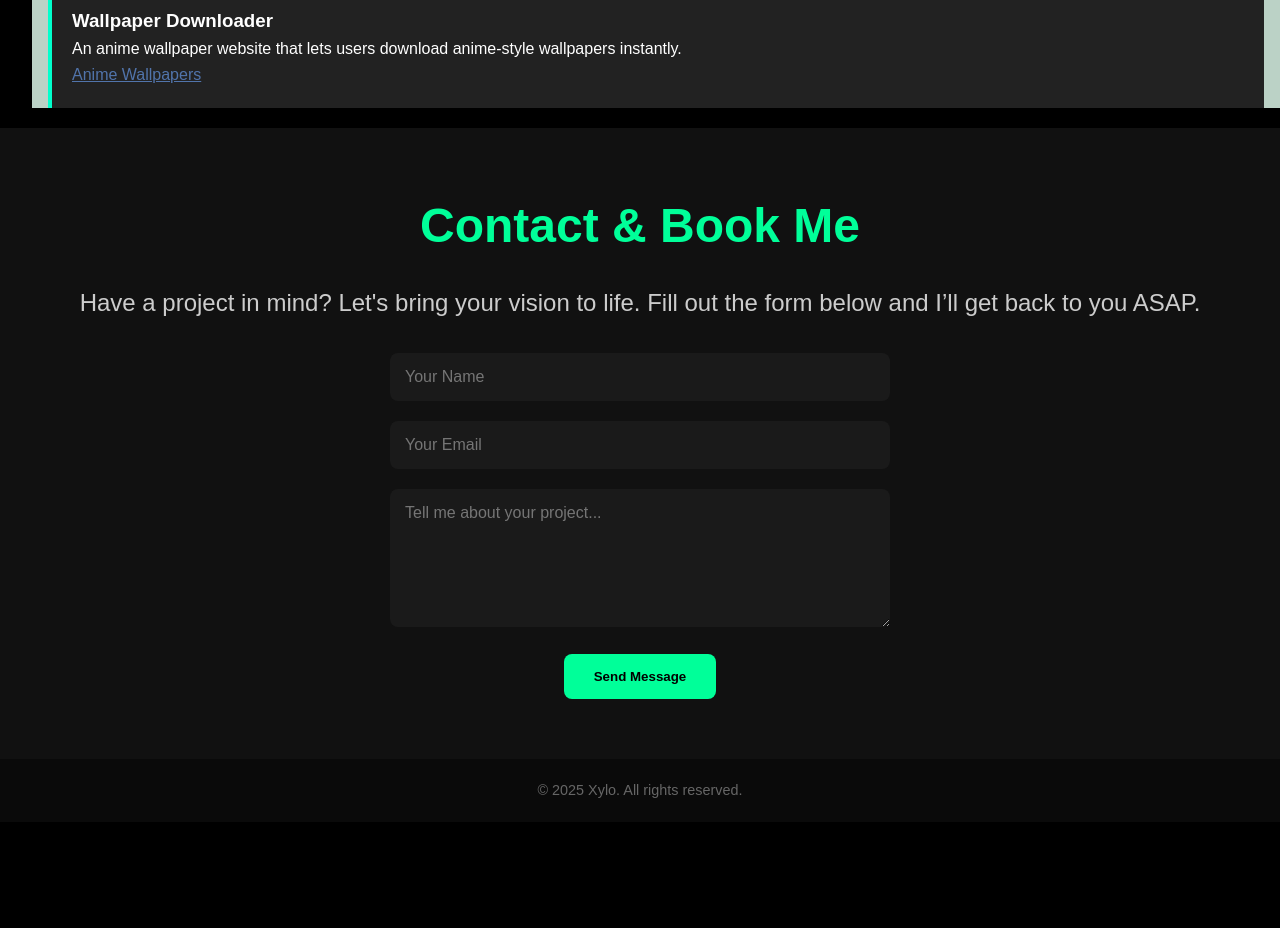
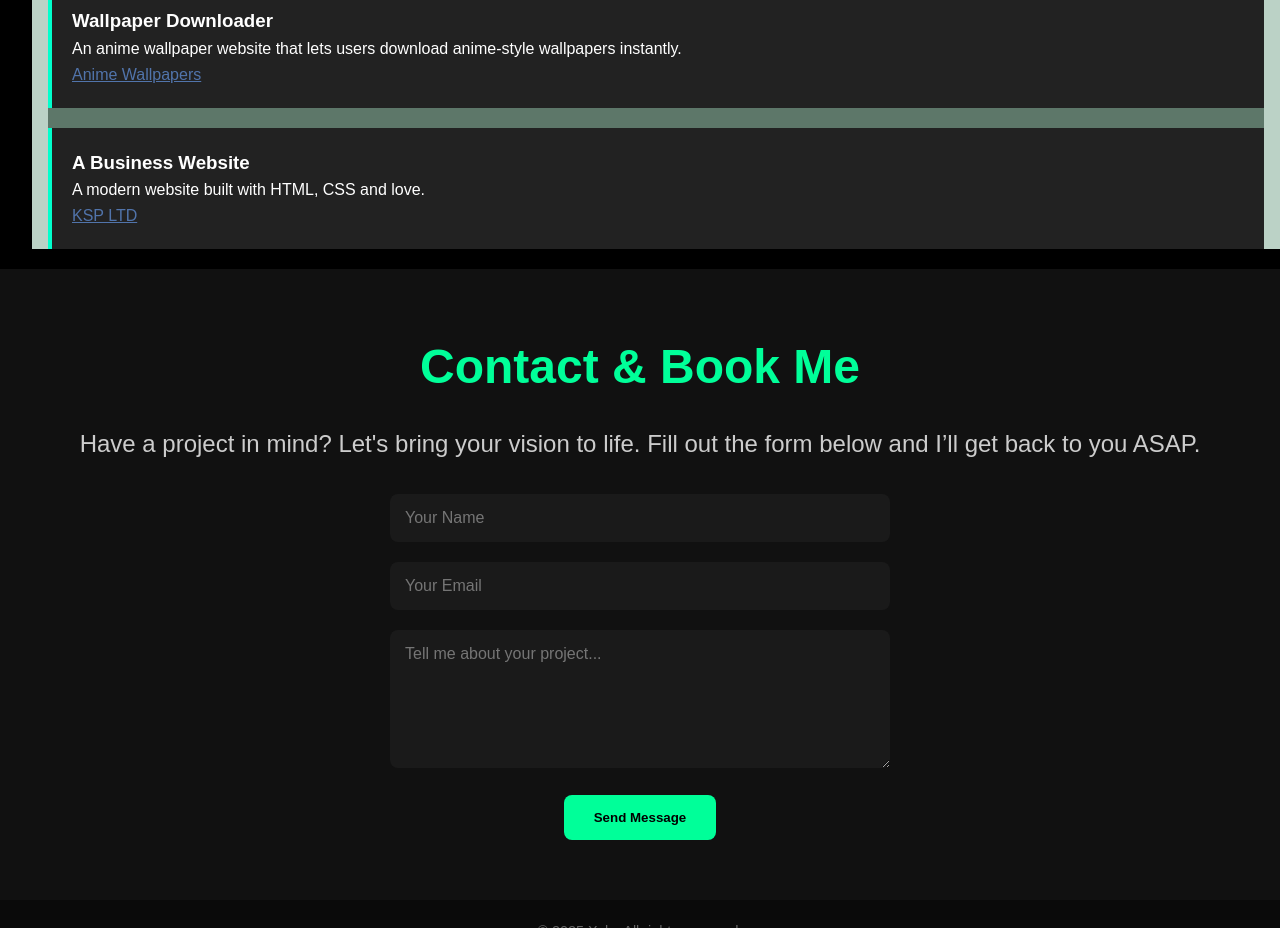
Before and after one commit to IKJO-spec/Xylo-, a plain HTML site: page index.html in a window 1280 px wide. Shown: the part 1420-2348 px from the top of the page. Before the commit the page ends 2242 px from the top, so only its background shows below. Drawn offline with Linux system fonts and the light colour scheme.

Commit message:
Update index.html

```diff
--- a/index.html
+++ b/index.html
@@ -40,7 +40,11 @@
    <a href="https://soulgaze-x.vercel.app/">Anime Wallpapers</a>
       </p>
     </div>
-
+      <div class="project-card">
+      <h3>A Business Website</h3>
+      <p>A modern website built with HTML, CSS and love.</p>
+        <a href="https://ikjo-spec.github.io/KSP-CAT/"> KSP LTD</a>
+      </div>
   </section>
   </div>
 
```
